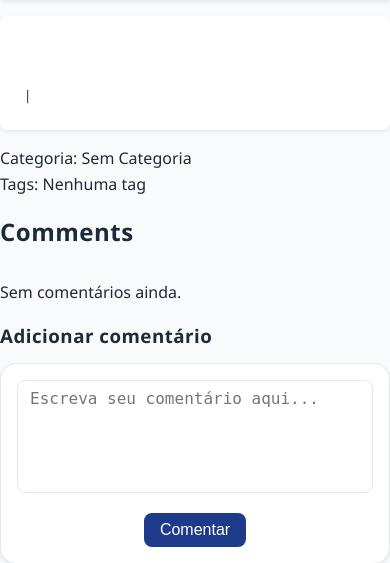
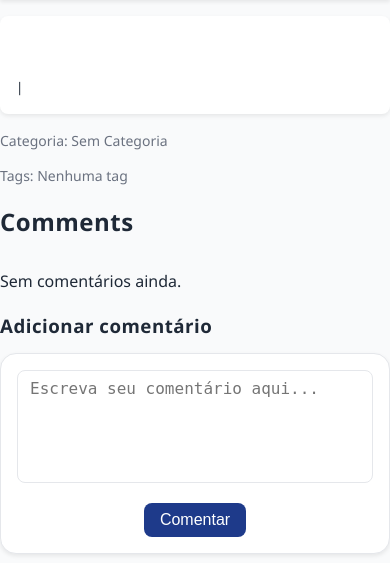
Before and after one commit to gok2001/projeto-blog, a Django app: page /posts/post/1/comment/ in a window 390 px wide. Shown: the part 166-729 px from the top of the page. Run offline with Django 5.2, Linux system fonts and the light colour scheme; the visitor is signed in with stand-in values (Sample User, id 1).

Commit message:
Ajusta o conteúdo de post_detail, estiliza post-meta e deixa a página responsiva

```diff
--- a/posts/templates/posts/post_detail.html
+++ b/posts/templates/posts/post_detail.html
@@ -7,7 +7,7 @@
         <small>{{ post.author }} | {{ post.created_at }}</small>
     </main>
 
-    <div>
+    <div class="post-meta">
         <p>Categoria:
             {% if post.category %}
                 <a href="{% url "posts:category" post.category.slug %}">{{ post.category.name }}</a>
@@ -16,7 +16,7 @@
             {% endif %}
         </p>
 
-        <p>Tags:
+        <p class="tags">Tags:
             {% for tag in post.tags.all %}
                 <a href="{% url "posts:tag" tag.slug %}">#{{ tag.name }}</a>
             {% empty %}
--- a/static/global/css/pages.css
+++ b/static/global/css/pages.css
@@ -76,6 +76,31 @@
     display: flex;
     flex-direction: column;
     gap: var(--spacing-md);
+    word-wrap: break-word;
+    overflow-wrap: break-word;
+}
+
+/* Categorias e tags */
+.post-meta {
+    max-width: var(--container-width-md);
+    margin: 0 auto var(--spacing-xl);
+    display: flex;
+    flex-wrap: wrap;
+    gap: var(--spacing-md);
+    font-size: var(--font-size-sm);
+    color: var(--color-text-light);
+}
+
+.post-meta p {
+    margin: 0;
+}
+
+.post-meta .tags a {
+    margin-right: var(--spacing-xxs);
+    background-color: var(--color-card-bg);
+    padding: var(--spacing-xxs) var(--spacing-xs);
+    border-radius: var(--border-radius-md);
+    font-weight: var(--transition-medium);
 }
 
 /* Comentários e respostas */
@@ -338,9 +363,29 @@
         padding: var(--spacing-sm);
     }
 
+    /* POST INDIVIDUAL */
     .post-content {
         max-width: 400px;
         margin: var(--spacing-md) auto;
+    }
+
+    .post-content {
+        padding: var(--spacing-md);
+    }
+
+    .post-meta {
+        max-width: 400px;
+        margin: var(--spacing-md) auto;
+        flex-direction: column;
+        gap: var(--spacing-sm);
+    }
+
+    .post-meta p {
+        gap: var(--spacing-xxs);
+    }
+
+    .post-meta .tags a {
+        margin-bottom: var(--spacing-xxs);
     }
 
     /* LOGIN */
```
